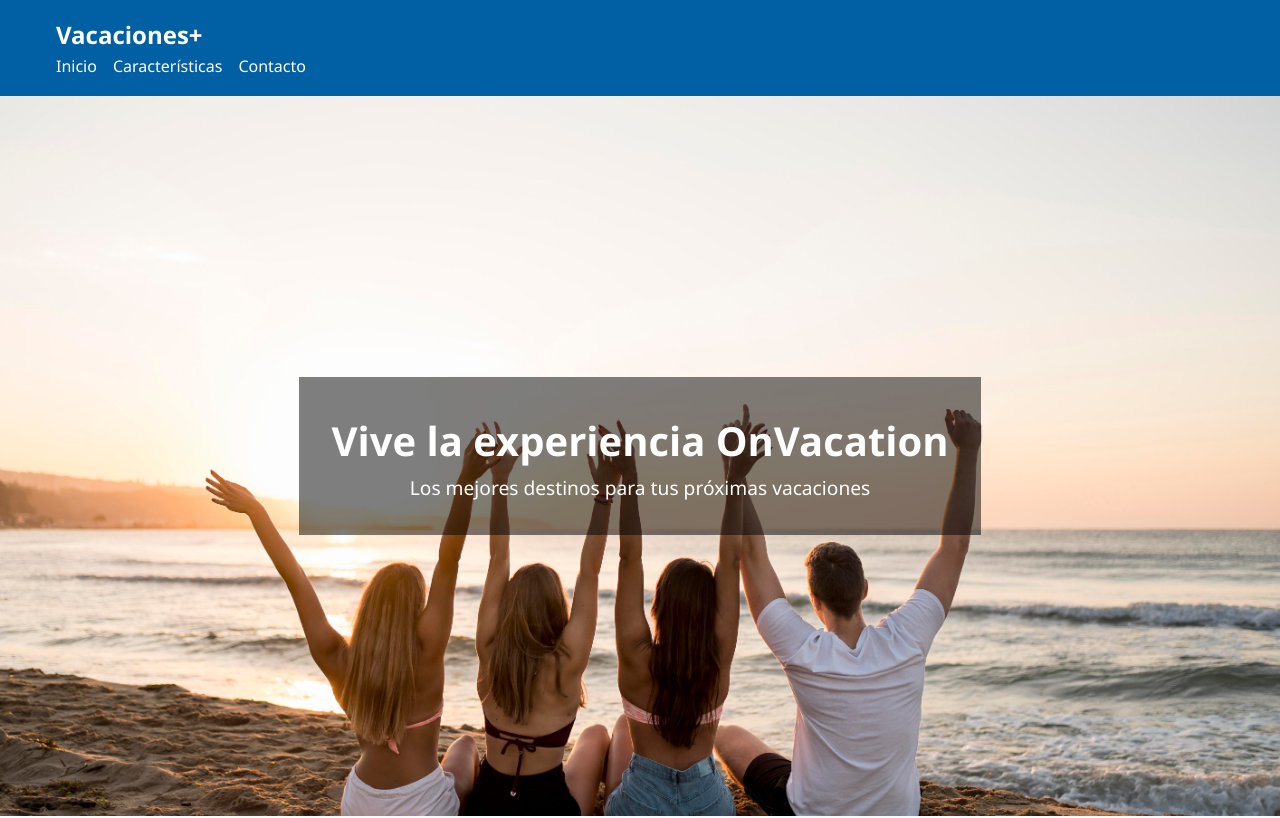
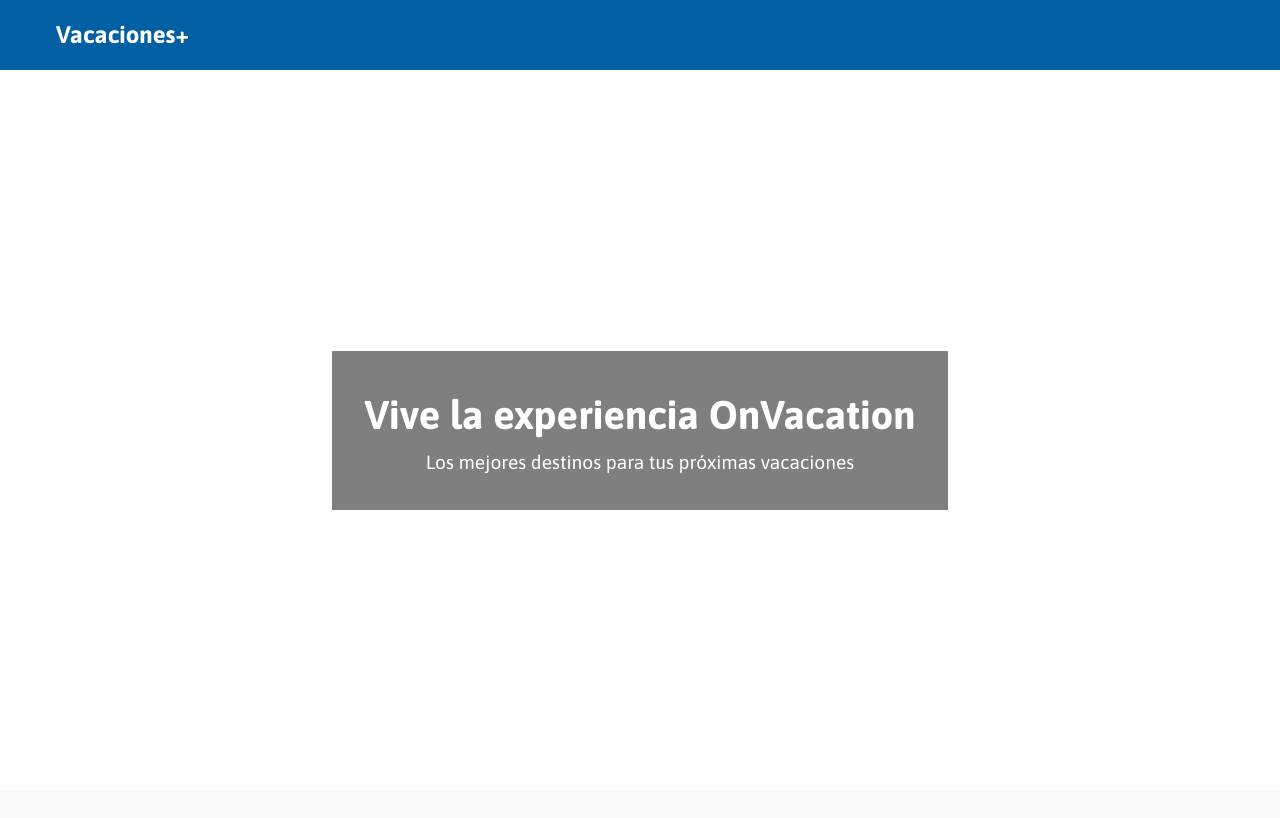
Before and after one commit to oarias93/prueba_webMaster, a plain HTML site: page index.html in a window 1280 px wide. Shown: the top 818 px of the page. Drawn offline with Linux system fonts and the light colour scheme.

Commit message:
feat: Estructura landing page vacaciones 02

```diff
--- a/scss/main.scss
+++ b/scss/main.scss
@@ -1,9 +1,11 @@
+@import url('https://fonts.googleapis.com/css2?family=Asap:ital,wght@0,100..900;1,100..900&family=Dosis:wght@200..800&family=Inter:ital,opsz,wght@0,14..32,100..900;1,14..32,100..900&display=swap');
+
 :root {
   --primary-color: #0060a3;
   --secondary-color: #00bcd4;
   --text-color: #333;
   --bg-light: #f8f9fa;
-  --font-family: 'Segoe UI', sans-serif;
+  --font-family: 'Asap', sans-serif;
 }
 
 * {
@@ -80,7 +82,9 @@
 
 // Hero
 .hero {
-  background: url('../images/slide1.jpg') center/cover no-repeat;
+  background-size: cover;
+  background-position: center;
+  transition: background-image 1s ease-in-out;
   height: 90vh;
   display: flex;
   align-items: center;
@@ -91,6 +95,7 @@
     background-color: rgba(0, 0, 0, 0.5);
     padding: 2rem;
     text-align: center;
+    transition: all 0.5s ease;
 
     h1 {
       font-size: 2.5rem;
@@ -196,3 +201,27 @@
     }
   }
 }
+
+//Menu responsive
+.nav {
+  position: fixed;
+  top: 0;
+  left: -100%;
+  width: 250px;
+  height: 100vh;
+  background: #0060a3;
+  display: flex;
+  flex-direction: column;
+  padding: 2rem;
+  transition: left 0.4s ease-in-out;
+
+  &.active {
+    left: 0;
+  }
+
+  a {
+    color: white;
+    margin-bottom: 1rem;
+    font-size: 1.2rem;
+  }
+}
```
Also changed, not shown: scss/dist/main.css, scss/main.css, 1 other file.
